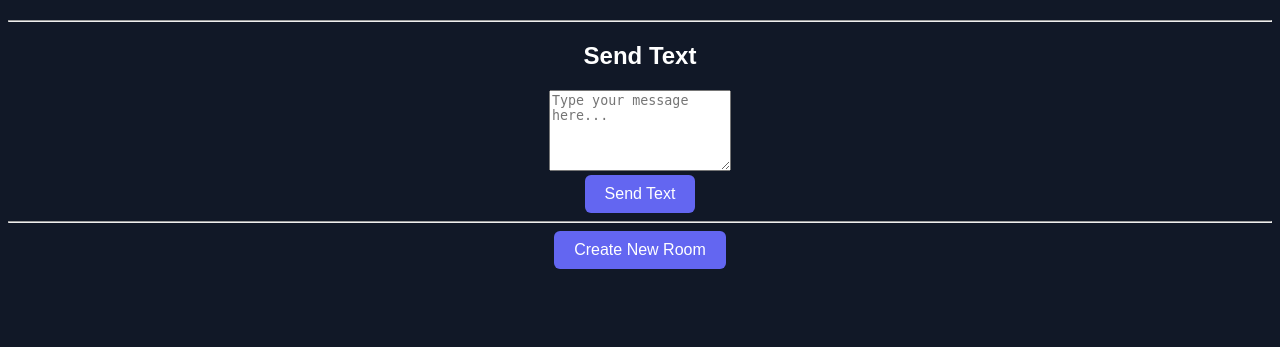
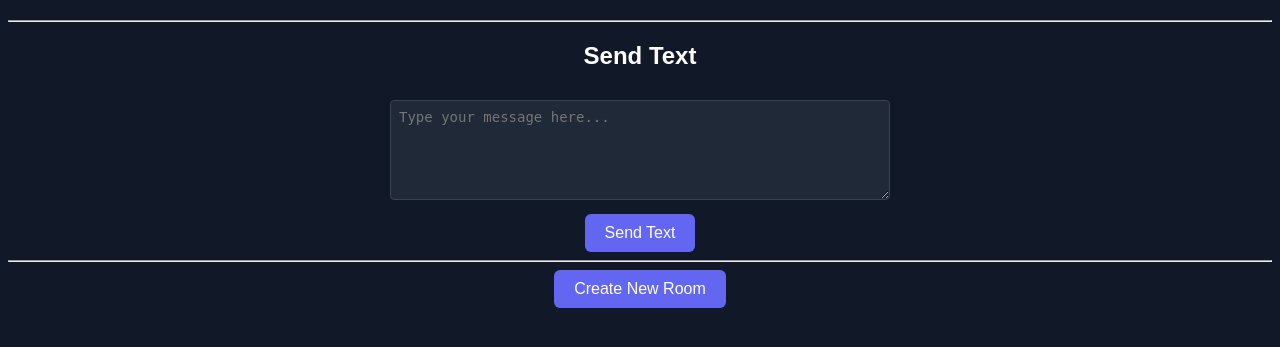
Before and after one commit to Kithaws/dropit, a FastAPI app: template templates/room.html in a window 1280 px wide. Shown: the part 180-527 px from the top of the page. Run offline with FastAPI, Linux system fonts and the light colour scheme; the template is opened without the code that fills it, so the values that code supplies are empty; some libraries are stand-ins or nearby versions.

Commit message:
colour DropIt commit

```diff
--- a/static/style.css
+++ b/static/style.css
@@ -23,6 +23,26 @@ button:hover {
     background: #4f46e5;
 }
 
-input {
+input, textarea {
     margin: 10px;
+    width: 80%;
+    max-width: 500px;
+    padding: 8px;
+    background: #1f2937; /* dark grey */
+    color: white;
+    border: 1px solid #374151;
+    border-radius: 4px;
+    font-size: 14px;
+    box-sizing: border-box;
 }
+
+textarea {
+    resize: vertical;
+    min-height: 100px;
+}
+
+/* make sure any dynamically inserted live text uses contrast */
+#live-text {
+    background: #1f2937;
+    color: white;
+}
```
